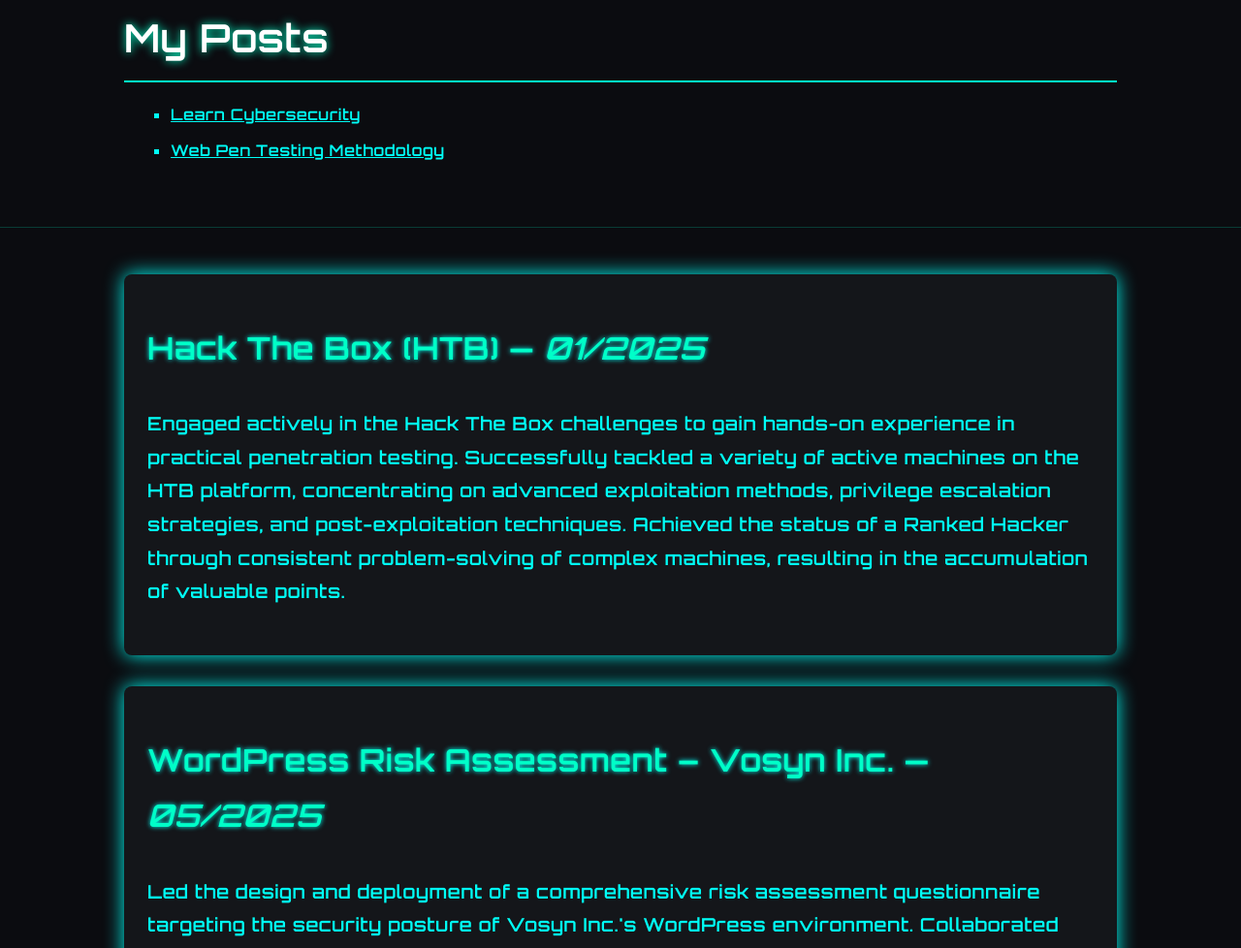
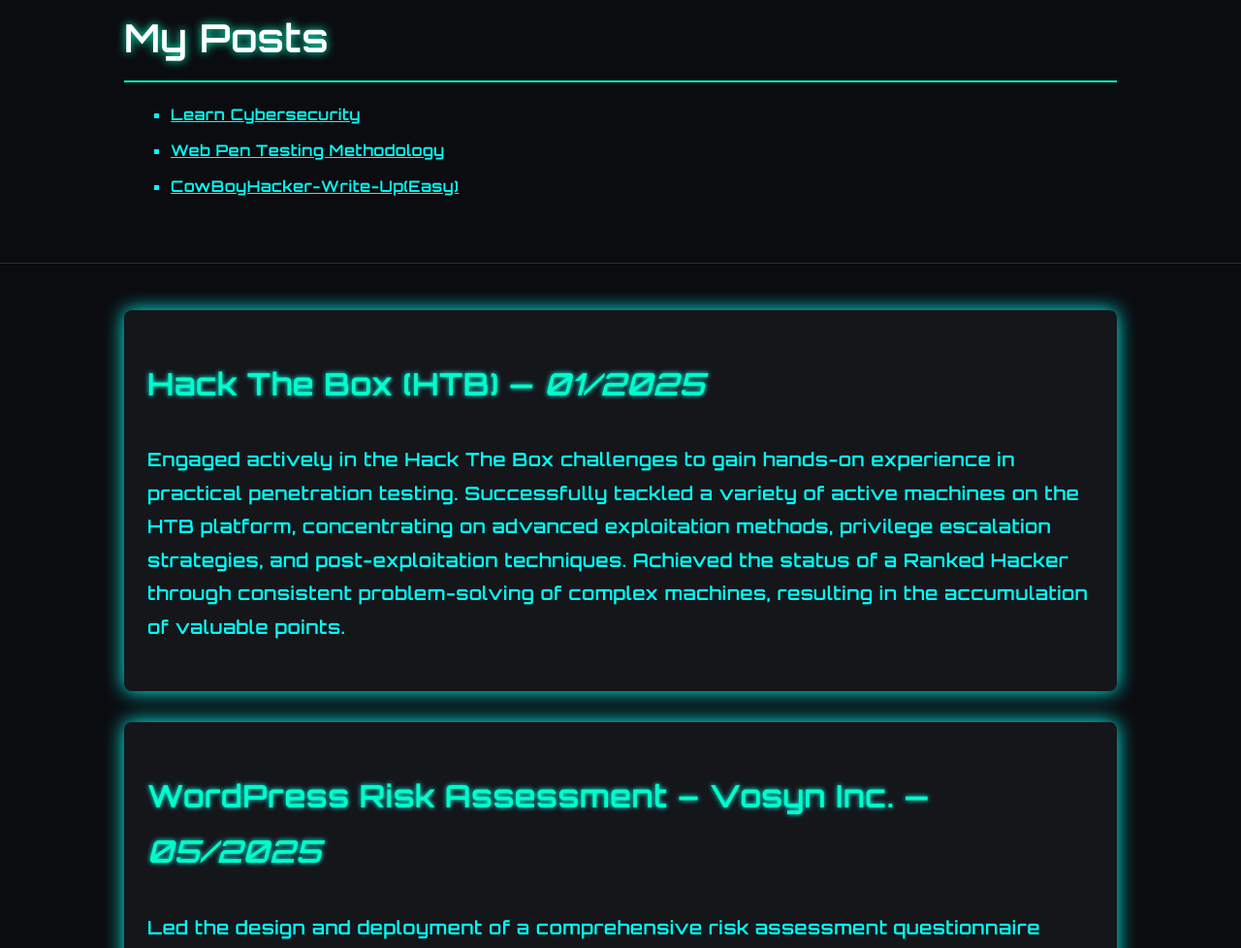
Before and after one commit to svfear/cyberseeker, a plain HTML site: page index.html in a window 1280 px wide. Shown: the part 2841-3819 px from the top of the page at 97% size. Drawn offline with Linux system fonts and the light colour scheme.

Commit message:
Add link to CowboyHacker write-up in index.html

```diff
--- a/index.html
+++ b/index.html
@@ -266,6 +266,7 @@
     <ul>
       <li><a href="learn-cybersec.html">Learn Cybersecurity</a></li>
       <li><a href="web-pen-methedology.html">Web Pen Testing Methodology</a></li>
+      <li><a href="cowboyhacker.html">CowBoyHacker-Write-Up(Easy)</a></li>
     </ul>
   </section>
 
```
